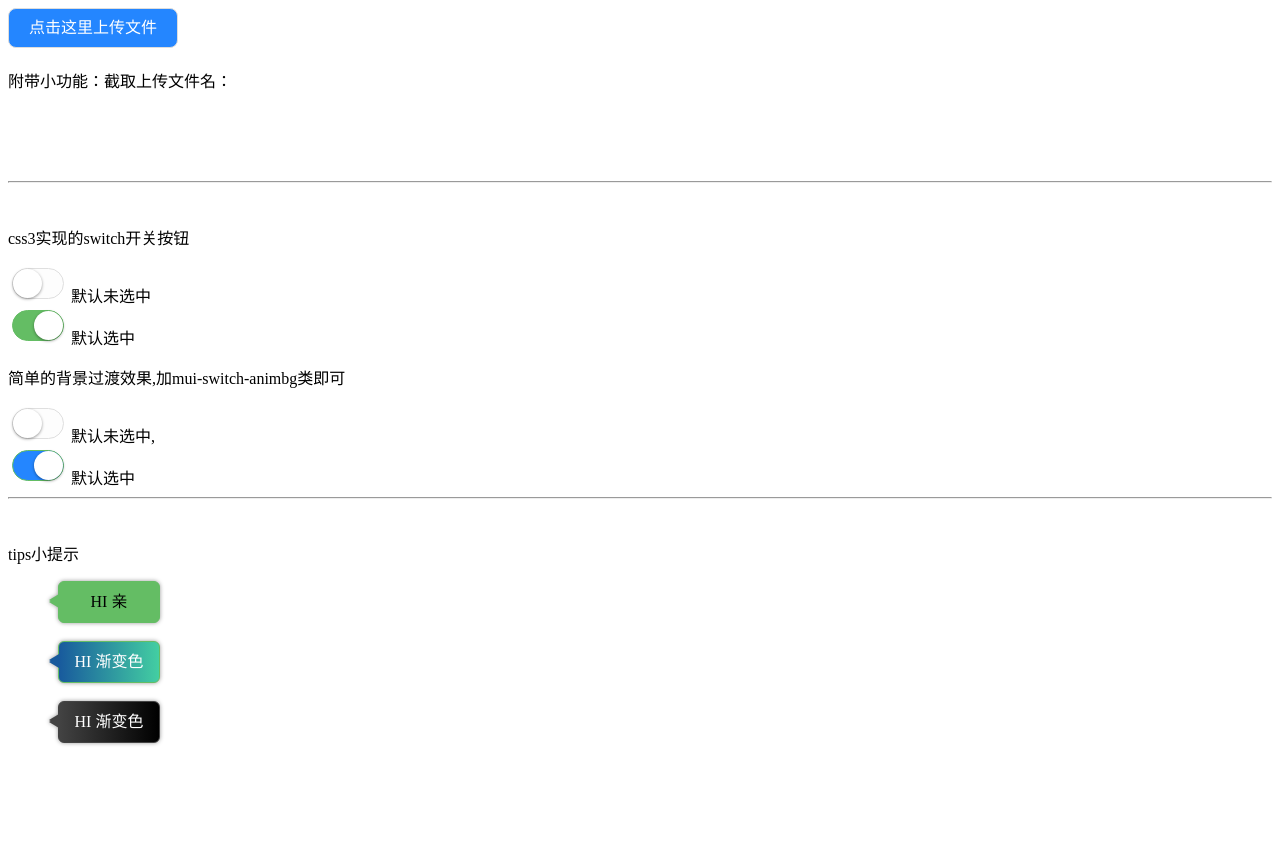
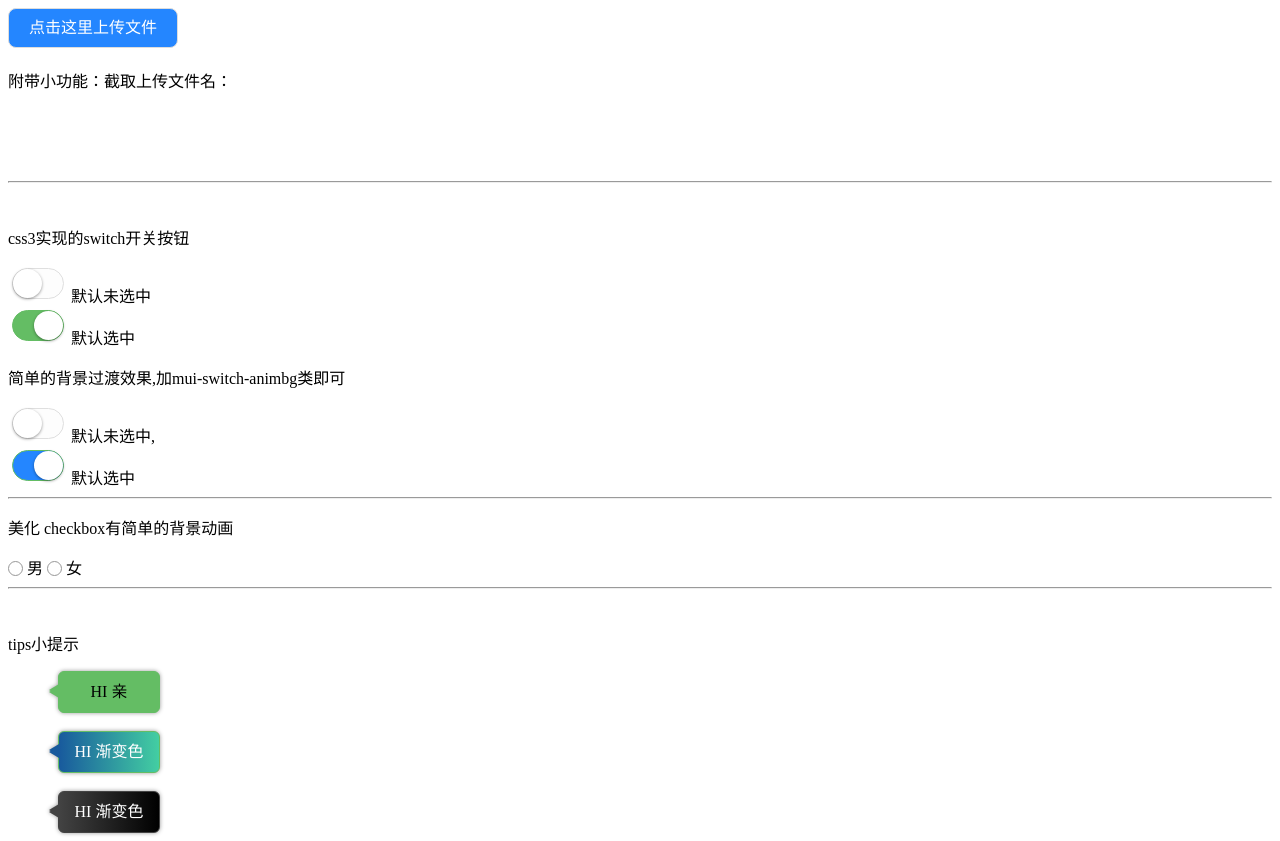
Before and after one commit to JasonWilltrue/Hi_DemoShow, a plain HTML site: page 按钮美化/index.html in a window 1280 px wide. Before the commit the page ends 800 px from the top, so only its background shows below. Drawn offline with Linux system fonts and the light colour scheme.

Commit message:
增加checkbox按钮

```diff
--- /dev/null
+++ b/按钮美化/css/checkbox.css
@@ -0,0 +1,15 @@
+label.bui-checkbox-label input{
+    position: absolute;
+    opacity: 0;
+    visibility: hidden;
+}
+label.bui-checkbox-label .bui-checkbox {
+    display: inline-block;
+    position: relative;
+    width: 13px;
+    height: 13px;
+    background: #FFFFFF;
+    border: 1px solid #979797;
+    border-radius: 50%;
+    vertical-align: -2px;
+  }
--- a/按钮美化/index.html
+++ b/按钮美化/index.html
@@ -6,6 +6,7 @@
   <meta name="viewport" content="width=device-width, initial-scale=1.0">
   <meta http-equiv="X-UA-Compatible" content="ie=edge">
   <link rel="stylesheet" href="./css/switch.css">
+  <link rel="stylesheet" href="./css/checkbox.css">
   <link rel="stylesheet" href="./css/tips.css">
   <title>Document</title>
   <style type="text/css">
@@ -108,6 +109,14 @@
       <label>
       <input class="mui-switch mui-switch-animbg" type="checkbox" checked> 默认选中</label>
      <hr>
+     <p>美化 checkbox有简单的背景动画</p>
+     <label class="bui-checkbox-label  bui-checkbox-anim">
+        <input type="checkbox" checked="" name="sex"/><i class="bui-checkbox"></i> 男
+     </label>
+     <label class="bui-checkbox-label  bui-checkbox-anim">
+        <input type="checkbox" name="sex"/><i class="bui-checkbox"></i> 女
+      </label>
+      <hr>
      <br>
      <p>tips小提示</p>
      <div class="chat-msg">HI 亲</div>
```
